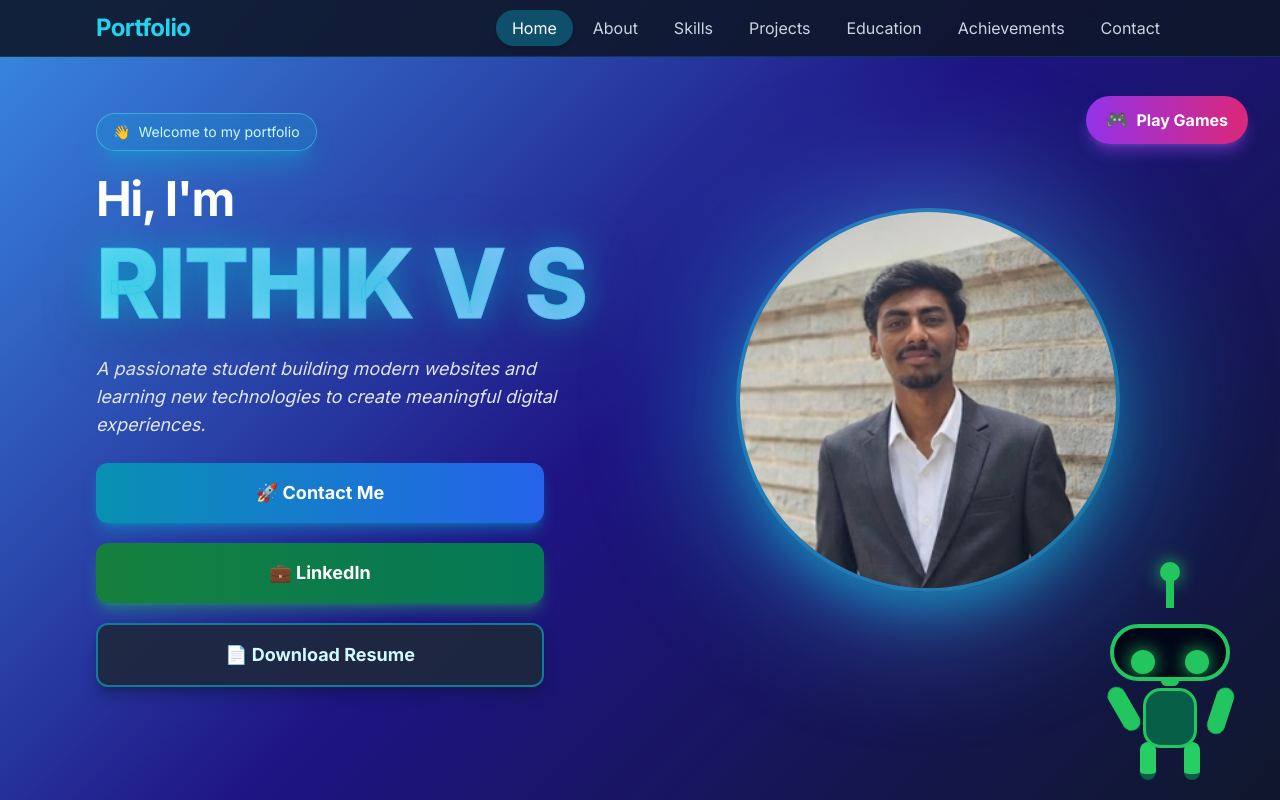
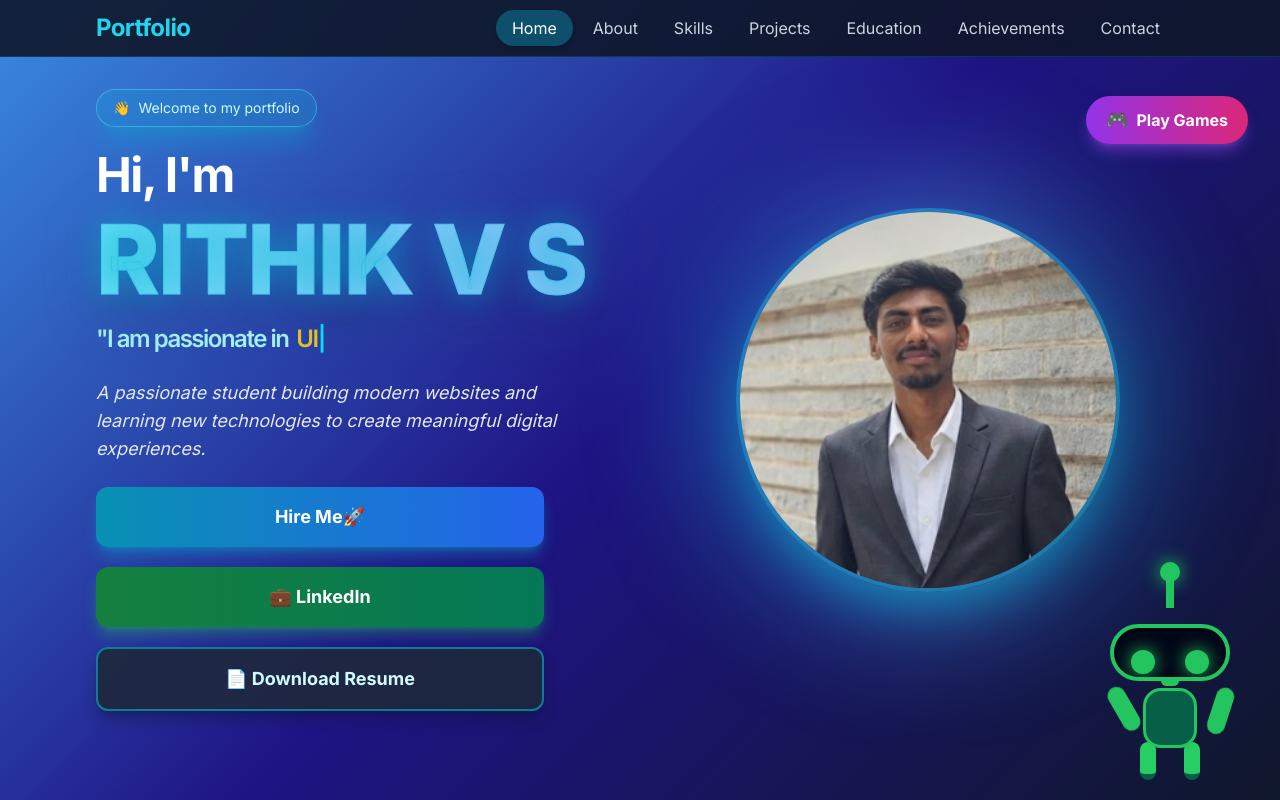
Before and after one commit to rithikvs/portfolio, a React (Vite) app: page / in a window 1280 px wide. Shown: the top 800 px of the page. Built offline with nearby package versions, Linux system fonts and the light colour scheme.

Commit message:
hero page

```diff
--- a/src/components/Hero.tsx
+++ b/src/components/Hero.tsx
@@ -1,6 +1,8 @@
 
-import GameMenu from './GameMenu'
-import RobotChatbot from './robot'
+
+import GameMenu from './GameMenu';
+import RobotChatbot from './robot';
+import TypingAnimation from './TypingAnimation';
 
 export default function Hero() {
   return (
@@ -35,7 +37,19 @@ export default function Hero() {
               }}>
                 RITHIK V S
               </span>
-
+              <div className="mt-2 md:mt-4 text-lg md:text-2xl font-semibold text-cyan-200 flex flex-wrap items-center gap-2">
+                <span>"I am passionate in</span>
+                <TypingAnimation
+                  words={[
+                    'Full Stack Developer"',
+                    'UI/UX Developer"',
+                    'MERN Stack Developer"',
+                  ]}
+                  typingSpeed={120}
+                  pause={1200}
+                  colors={["text-yellow-400","text-green-400","text-blue-400"]}
+                />
+              </div>
             </h1>
           </div>
           <p className="text-sm sm:text-base md:text-lg text-slate-200 max-w-lg mx-auto md:mx-0 leading-relaxed font-normal italic my-4 md:my-8 px-4 md:px-0">
@@ -47,7 +61,7 @@ export default function Hero() {
               className="group relative w-full px-6 py-3 md:px-8 md:py-4 bg-gradient-to-r from-cyan-600 to-blue-600 text-white font-bold rounded-xl overflow-hidden shadow-lg shadow-cyan-500/40 hover:shadow-2xl hover:shadow-cyan-400/60 hover:-translate-y-1 transition-all duration-300"
             >
               <span className="relative z-10 flex items-center justify-center gap-2 text-base md:text-lg">
-                🚀 Contact Me
+                Hire Me🚀
               </span>
               <div className="absolute inset-0 bg-gradient-to-r from-cyan-500 to-blue-500 opacity-0 group-hover:opacity-100 transition-opacity duration-300"></div>
             </a>
--- /dev/null
+++ b/src/components/TypingAnimation.tsx
@@ -0,0 +1,53 @@
+import React, { useEffect, useRef, useState } from 'react';
+
+
+interface TypingAnimationProps {
+  words: string[];
+  typingSpeed?: number;
+  pause?: number;
+  colors?: string[]; // array of color classes
+}
+
+
+const TypingAnimation: React.FC<TypingAnimationProps> = ({ words, typingSpeed = 100, pause = 1200, colors = ["text-yellow-400"] }) => {
+  const [displayed, setDisplayed] = useState('');
+  const [wordIndex, setWordIndex] = useState(0);
+  const [charIndex, setCharIndex] = useState(0);
+  const [isDeleting, setIsDeleting] = useState(false);
+  const timeoutRef = useRef<number | null>(null);
+
+  useEffect(() => {
+    const currentWord = words[wordIndex];
+    if (!isDeleting && charIndex < currentWord.length) {
+      timeoutRef.current = setTimeout(() => {
+        setDisplayed(currentWord.slice(0, charIndex + 1));
+        setCharIndex(charIndex + 1);
+      }, typingSpeed);
+    } else if (!isDeleting && charIndex === currentWord.length) {
+      timeoutRef.current = setTimeout(() => setIsDeleting(true), pause);
+    } else if (isDeleting && charIndex > 0) {
+      timeoutRef.current = setTimeout(() => {
+        setDisplayed(currentWord.slice(0, charIndex - 1));
+        setCharIndex(charIndex - 1);
+      }, typingSpeed / 2);
+    } else if (isDeleting && charIndex === 0) {
+      setIsDeleting(false);
+      setWordIndex((prev) => (prev + 1) % words.length);
+    }
+    return () => {
+      if (timeoutRef.current !== null) {
+        clearTimeout(timeoutRef.current);
+      }
+    };
+  }, [charIndex, isDeleting, wordIndex, words, typingSpeed, pause]);
+
+
+  return (
+    <span style={{ color: '#e4c52bff', background: 'transparent', fontWeight: 600 }}>
+      {displayed}
+      <span className="blinking-cursor" style={{ color: '#08e2ffff' }}>|</span>
+    </span>
+  );
+};
+
+export default TypingAnimation;
```
Also changed, not shown: 1 other file (tests, documents, lock files or other folders).
